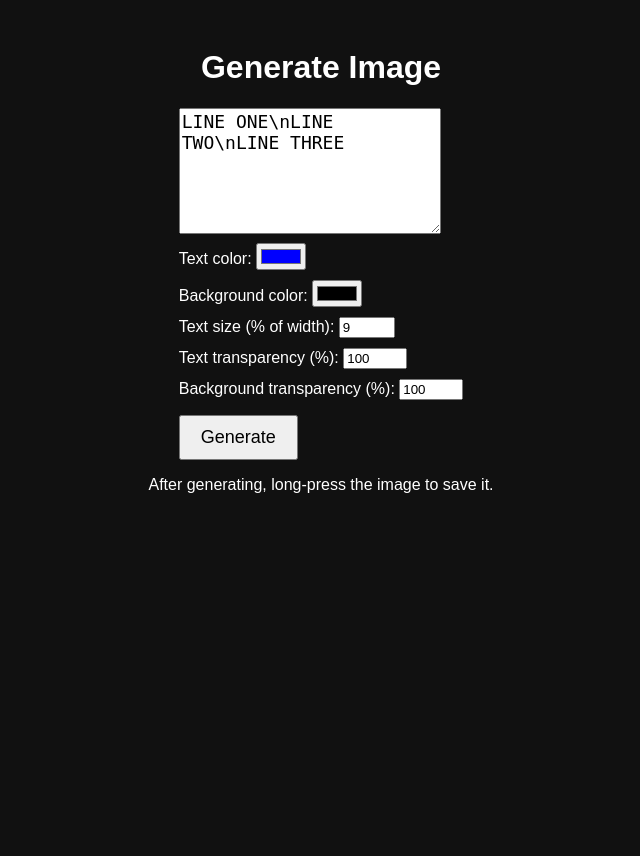
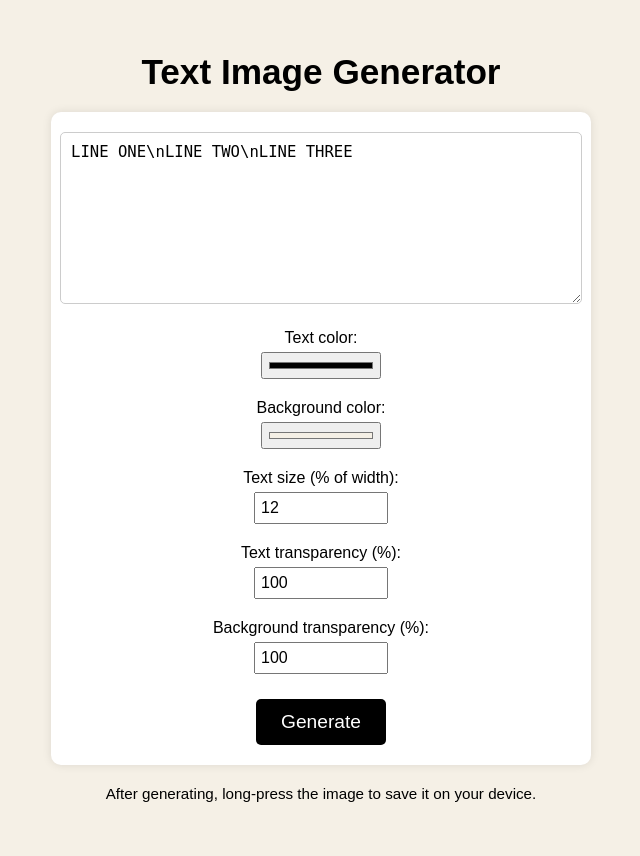
Before and after one commit to christopherhenryCHIP/txtimg_web, a Flask app: page / in a window 1280 px wide. Shown: the whole page, without its empty margins (319-959 px from the left). Run offline with Flask 2, Linux system fonts and the light colour scheme.

Commit message:
Update index.html

```diff
--- a/templates/index.html
+++ b/templates/index.html
@@ -5,8 +5,8 @@
 <title>Text Image Generator</title>
 <style>
 body {
-        background: #111;
-        color: white;
+    background: #f5f0e6; /* beige */
+    color: #000000; /* black text */
     display: flex;
     flex-direction: column;
     align-items: center;
@@ -15,34 +15,103 @@
     font-family: sans-serif;
     padding: 20px;
 }
-    textarea { width: 90%; max-width: 500px; height: 120px; font-size: 18px; }
-    input, label { margin: 5px 0; }
-    button { margin-top: 10px; padding: 10px 20px; font-size: 18px; cursor: pointer; }
-    img { margin-top: 20px; max-width: 100%; height: auto; }
+
+h1 {
+    font-size: 2.2em;
+    margin-bottom: 20px;
+    text-align: center;
+}
+
+form {
+    display: flex;
+    flex-direction: column;
+    align-items: center;
+    width: 100%;
+    max-width: 500px;
+    background: #ffffff;
+    padding: 20px;
+    border-radius: 10px;
+    box-shadow: 0 0 10px rgba(0,0,0,0.1);
+}
+
+textarea {
+    width: 100%;
+    height: 150px;
+    font-size: 1.2em;
+    padding: 10px;
+    margin-bottom: 15px;
+    border-radius: 5px;
+    border: 1px solid #ccc;
+    resize: vertical;
+}
+
+label {
+    font-size: 1em;
+    margin-top: 10px;
+}
+
+input[type="color"],
+input[type="number"] {
+    margin-top: 5px;
+    margin-bottom: 10px;
+    font-size: 1em;
+    padding: 5px;
+    width: 100%;
+    max-width: 120px;
+}
+
+button {
+    margin-top: 15px;
+    padding: 12px 25px;
+    font-size: 1.2em;
+    cursor: pointer;
+    border: none;
+    border-radius: 5px;
+    background-color: #000000;
+    color: #ffffff;
+}
+
+button:hover {
+    background-color: #333333;
+}
+
+p {
+    margin-top: 20px;
+    font-size: 0.95em;
+    text-align: center;
+}
+
+img {
+    margin-top: 20px;
+    max-width: 100%;
+    height: auto;
+    border: 1px solid #ccc;
+    border-radius: 5px;
+}
 </style>
 </head>
 <body>
-<h1>Generate Image</h1>
+<h1>Text Image Generator</h1>
 <form method="POST">
-    <textarea name="text">LINE ONE\nLINE TWO\nLINE THREE</textarea><br>
+    <textarea name="text">LINE ONE\nLINE TWO\nLINE THREE</textarea>
 
     <label for="text_color">Text color:</label>
-    <input type="color" name="text_color" value="#0000ff"><br>
+    <input type="color" name="text_color" value="#000000">
 
     <label for="bg_color">Background color:</label>
-    <input type="color" name="bg_color" value="#000000"><br>
+    <input type="color" name="bg_color" value="#f5f0e6">
 
     <label for="text_size">Text size (% of width):</label>
-    <input type="number" name="text_size" min="1" max="50" value="9"><br>
+    <input type="number" name="text_size" min="1" max="50" value="12">
 
     <label for="text_alpha">Text transparency (%):</label>
-    <input type="number" name="text_alpha" min="0" max="100" value="100"><br>
+    <input type="number" name="text_alpha" min="0" max="100" value="100">
 
     <label for="bg_alpha">Background transparency (%):</label>
-    <input type="number" name="bg_alpha" min="0" max="100" value="100"><br>
+    <input type="number" name="bg_alpha" min="0" max="100" value="100">
 
     <button type="submit">Generate</button>
 </form>
-<p>After generating, long-press the image to save it.</p>
+<p>After generating, long-press the image to save it on your device.</p>
 </body>
 </html>
```
Lines whose indentation alone changed are shown as unchanged.
